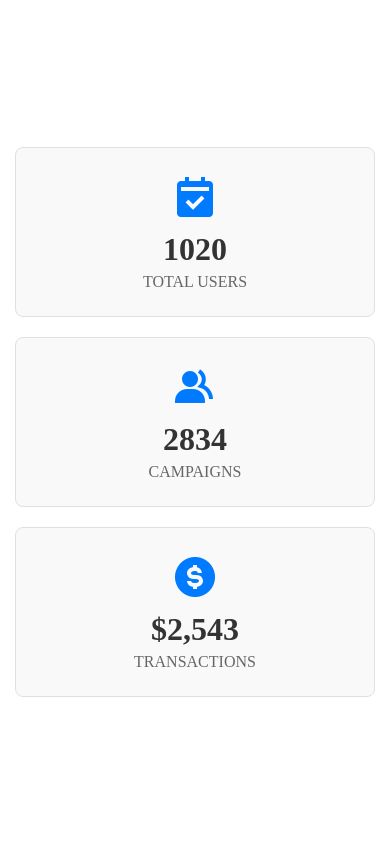
After one commit to jubair2002/dbms-project, a PHP site: page /dashboardSummary.php in a window 390 px wide. The commit adds this page. Run offline with PHP 8.4, Linux system fonts and the light colour scheme.

```diff
--- /dev/null
+++ b/src/assets/css/dashboardSummary.css
@@ -0,0 +1,68 @@
+* {
+    margin: 0;
+    padding: 0;
+    box-sizing: border-box;
+}
+
+body, html {
+    height: 100%;
+    width: 100%;
+    background-color: white;
+}
+
+main {
+    height: 100vh;
+    width: 100vw;
+    display: flex;
+    justify-content: center;
+    align-items: center;
+    background-color: white;
+}
+
+.box-container {
+    width: 100%;
+    max-width: 1200px;
+    padding: 0 15px;
+}
+
+.box-info {
+    display: flex;
+    justify-content: space-between;
+    gap: 20px;
+}
+
+.box {
+    flex: 1;
+    background-color: #f9f9f9;
+    border: 1px solid #e0e0e0;
+    border-radius: 8px;
+    padding: 25px;
+    display: flex;
+    align-items: center;
+    text-align: center;
+    flex-direction: column;
+}
+
+.box i {
+    font-size: 3rem;
+    margin-bottom: 10px;
+    color: #007bff;
+}
+
+.box h3 {
+    font-size: 2rem;
+    color: #333;
+    margin-bottom: 5px;
+}
+
+.box p {
+    font-size: 1rem;
+    color: #666;
+    text-transform: uppercase;
+}
+
+@media screen and (max-width: 600px) {
+    .box-info {
+        flex-direction: column;
+    }
+}
--- a/src/campaign-details.php
+++ b/src/campaign-details.php
@@ -84,10 +84,7 @@ $days_remaining = $today <= $end_date ? $today->diff($end_date)->days : 0;
                             <div class="stat-value"><?php echo $campaign['donation_count']; ?></div>
                             <div class="stat-label">Donors</div>
                         </div>
-                        <div class="stat-card">
-                            <div class="stat-value"><?php echo $days_remaining; ?></div>
-                            <div class="stat-label">Days Left</div>
-                        </div>
+
                     </div>
 
                     <div class="campaign-progress">
--- /dev/null
+++ b/src/dashboardSummary.php
@@ -0,0 +1,33 @@
+<!DOCTYPE html>
+<html lang="en">
+<head>
+    <meta charset="UTF-8">
+    <meta name="viewport" content="width=device-width, initial-scale=1.0">
+    <title>Dashboard Summary</title>
+    <link href='https://unpkg.com/boxicons@2.1.4/css/boxicons.min.css' rel='stylesheet'>
+    <link rel="stylesheet" type="text/css" href="assets/css/dashboardSummary.css">
+</head>
+<body>
+    <main>
+        <div class="box-container">
+            <div class="box-info">
+                <div class="box">
+                    <i class='bx bxs-calendar-check'></i>
+                    <h3>1020</h3>
+                    <p>Total Users</p>
+                </div>
+                <div class="box">
+                    <i class='bx bxs-group'></i>
+                    <h3>2834</h3>
+                    <p>Campaigns</p>
+                </div>
+                <div class="box">
+                    <i class='bx bxs-dollar-circle'></i>
+                    <h3>$2,543</h3>
+                    <p>Transactions</p>
+                </div>
+            </div>
+        </div>
+    </main>
+</body>
+</html>
```
Also changed, not shown: src/admin_dashboard.php (+43 -41 lines).
